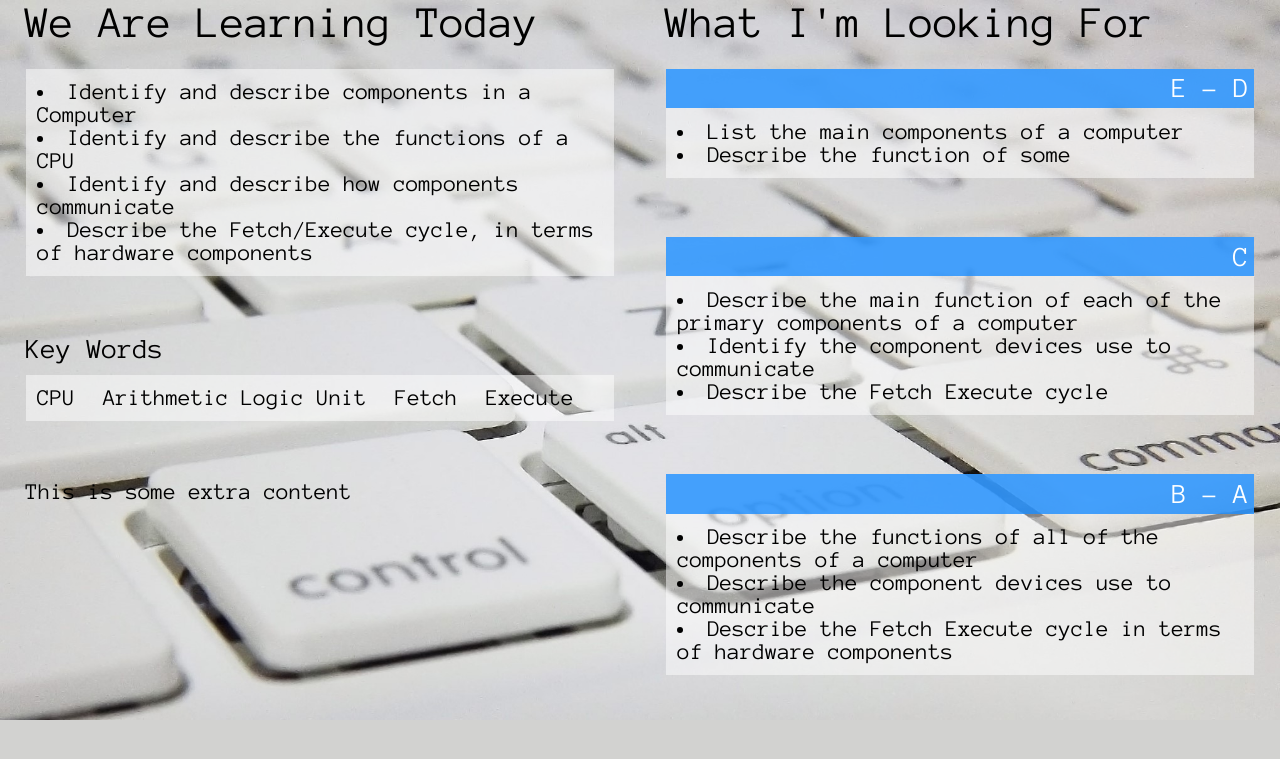
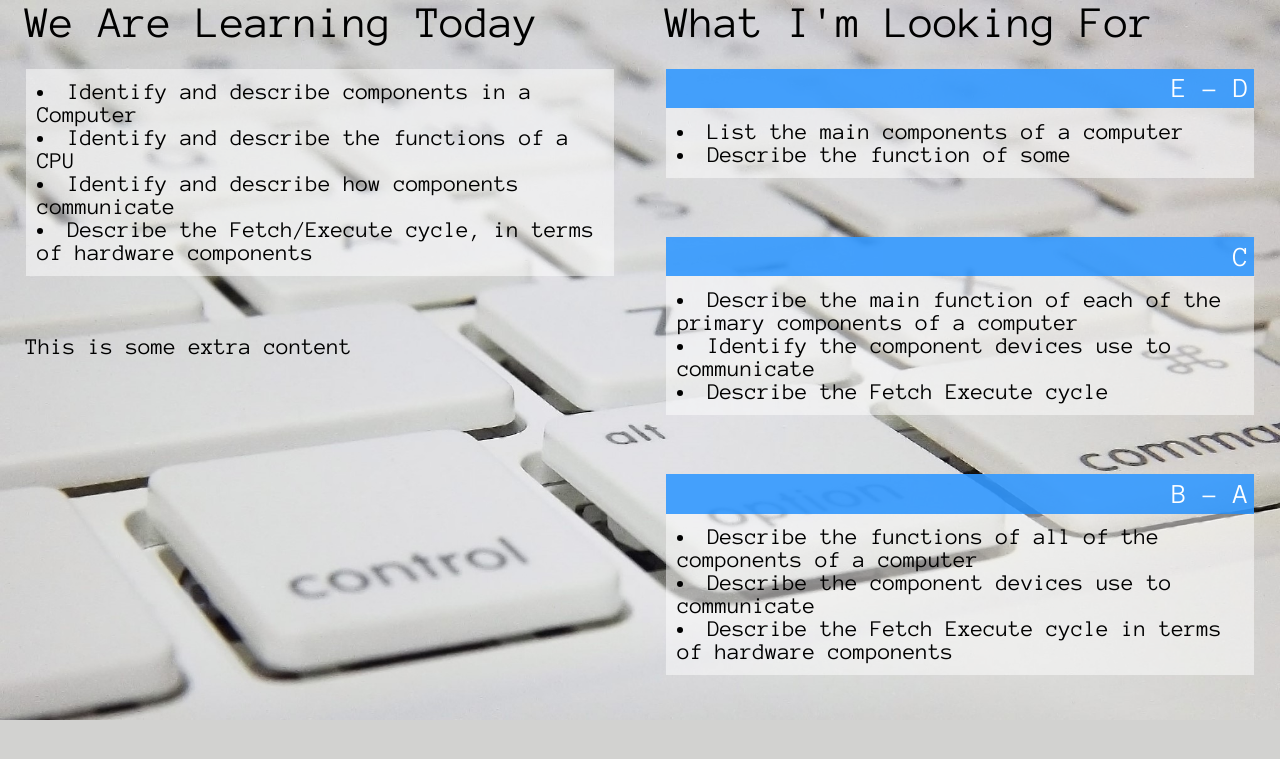
Before and after one commit to MalphasWats/computing.codes, a Jekyll site: the page built from _posts/2015-07-08-Test-Lesson.markdown, in a window 1280 px wide. Shown: the top 759 px of the page. Built offline with Jekyll 4.4.1, drawn with Linux system fonts in a browser that asks for light colours; Markdown is read by kramdown in place of the engine named in the settings.

Commit message:
test without keywords

```diff
--- a/_posts/2015-07-08-Test-Lesson.markdown
+++ b/_posts/2015-07-08-Test-Lesson.markdown
@@ -7,11 +7,6 @@ walt:
 - Identify and describe the functions of a CPU
 - Identify and describe how components communicate
 - Describe the Fetch/Execute cycle, in terms of hardware components
-keywords:
-- CPU
-- Arithmetic Logic Unit
-- Fetch
-- Execute
 wilf_1_levels: E - D
 wilf_1_bullets:
 - List the main components of a computer
```
